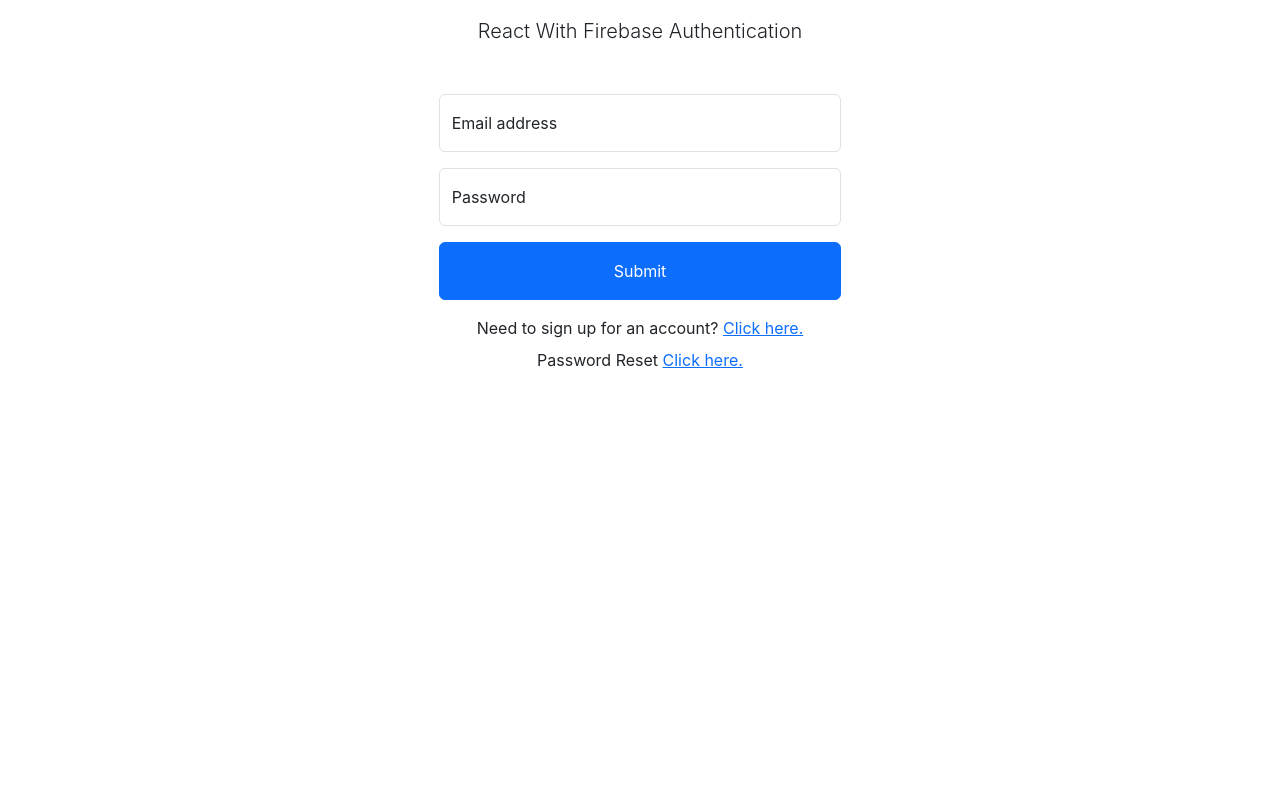
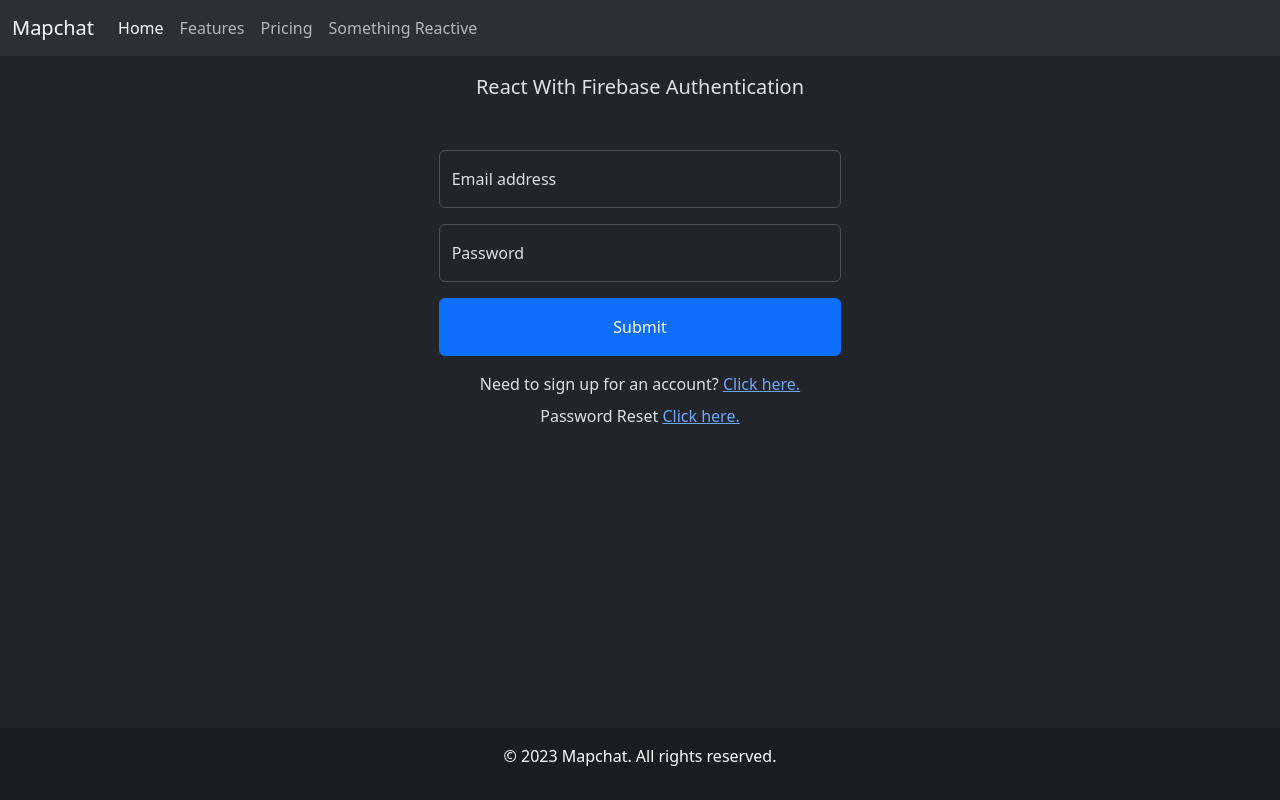
Before and after one commit to CriticalSquirrel93/Mapchat, a React (Create React App) app: page / in a window 1280 px wide. Built offline with nearby package versions, Linux system fonts and the light colour scheme.

Commit message:
Getting header/footer added

```diff
--- a/package.json
+++ b/package.json
@@ -13,7 +13,8 @@
     "react-dom": "^18.2.0",
     "react-router-dom": "^6.18.0",
     "react-scripts": "5.0.1",
-    "web-vitals": "^2.1.4"
+    "web-vitals": "^2.1.4",
+    "@react-buddy/ide-toolbox": "^2.4.0"
   },
   "scripts": {
     "start": "react-scripts start",
@@ -38,5 +39,8 @@
       "last 1 firefox version",
       "last 1 safari version"
     ]
+  },
+  "devDependencies": {
+    "webpack-cli": "^5.1.4"
   }
 }
--- a/public/index.html
+++ b/public/index.html
@@ -1,5 +1,5 @@
 <!DOCTYPE html>
-<html lang="en">
+<html lang="en" data-bs-theme="dark">
   <head>
     <meta charset="utf-8" />
     <link rel="icon" href="%PUBLIC_URL%/favicon.ico" />
--- a/src/App.js
+++ b/src/App.js
@@ -5,7 +5,7 @@
 import { Login } from "./components/Login";
 import { Signup } from "./components/Signup";
 import { Profile } from "./components/Profile";
-import {ResetPassword} from "./components/ResetPassword";
+import { ResetPassword } from "./components/ResetPassword";
 
 function App() {
 
--- a/src/components/Layout.jsx
+++ b/src/components/Layout.jsx
@@ -1,10 +1,40 @@
-import {Outlet} from "react-router-dom";
+import { Outlet } from "react-router-dom";
+import { auth } from "../firebase";
 
 export const Layout = () => {
+
+    const user = auth.currentUser;
+
     return (
+        <>
+            <nav className="navbar navbar-expand-lg bg-body-tertiary">
+                <div className = "container-fluid">
+                    <i className="bi bi-geo d-inline-block align-top"></i>
+                    <a className="navbar-brand" href="/">
+                        Mapchat
+                    </a>
+                    <div className="collapse navbar-collapse" id="navbarText">
+                        <ul className="navbar-nav me-auto mb-2 mb-lg-0">
+                            <li className="nav-item">
+                                <a className="nav-link active" aria-current="page" href="#">Home</a>
+                            </li>
+                            <li className="nav-item">
+                                <a className="nav-link" href="#">Features</a>
+                            </li>
+                            <li className="nav-item">
+                                <a className="nav-link" href="#">Pricing</a>
+                            </li>
+                            <li className = "nav-item">
+                                <a className = "nav-link" href = "#">Something Reactive</a>
+                            </li>
+                        </ul>
+                    </div>
+                </div>
+            </nav>
+
             <div className = "container-fluid">
                 <div className = "row justify-content-center mt-3">
-                <div className = "col-md-4 text-center">
+                    <div className= "col-md-4 text-center">
                         <p className = "lead">
                             React With Firebase Authentication
                         </p>
@@ -12,5 +42,10 @@
                     <Outlet />
                 </div>
             </div>
+
+            <footer className="text-center fixed-bottom py-3 bg-dark-subtle text-white">
+                <p>&copy; 2023 Mapchat. All rights reserved.</p>
+            </footer>
+        </>
     )
 }
--- a/src/components/Profile.jsx
+++ b/src/components/Profile.jsx
@@ -5,6 +5,15 @@
 export const Profile = () => {
     const navigate = useNavigate();
     const user = auth.currentUser;
+
+    auth.onAuthStateChanged(function (user) {
+        if (user) {
+            // Do nothing
+        } else {
+            navigate("/");
+        }
+    });
+
     const logoutUser = async (e) => {
         e.preventDefault();
 
--- a/src/firebase.js
+++ b/src/firebase.js
@@ -38,8 +38,7 @@
     try {
         const res = await signInWithPopup(auth, googleProvider);
         const user = res.user;
-        const q
-            = query(collection(db, "users"), where("uid", "==", user.uid));
+        const q = query(collection(db, "users"), where("uid", "==", user.uid));
         const docs = await getDocs(q);
         if (docs.docs.length === 0) {
             await addDoc(collection(db, "users"), {
--- a/src/index.js
+++ b/src/index.js
@@ -3,6 +3,11 @@
 import './index.css';
 import App from './App';
 import reportWebVitals from './reportWebVitals';
+
+// Bootstrap CSS
+import "bootstrap/dist/css/bootstrap.min.css";
+// Bootstrap Bundle JS
+import "bootstrap/dist/js/bootstrap.bundle.min";
 
 const root = ReactDOM.createRoot(document.getElementById('root'));
 root.render(
```
Also changed, not shown: 1 other file (tests, documents, lock files or other folders). Lines whose indentation alone changed are shown as unchanged.
